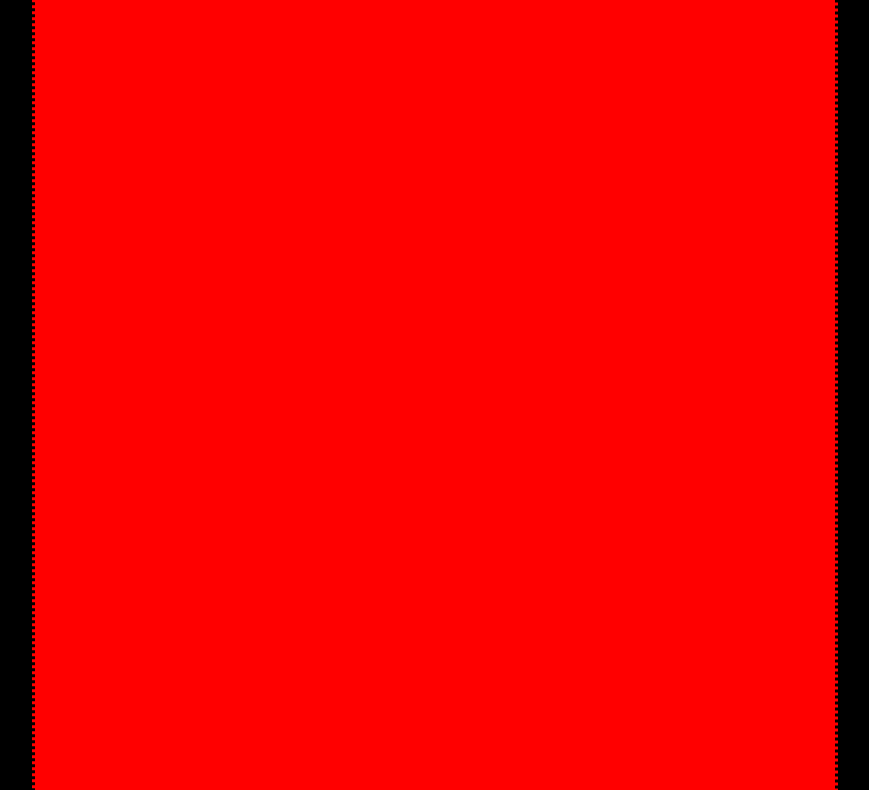
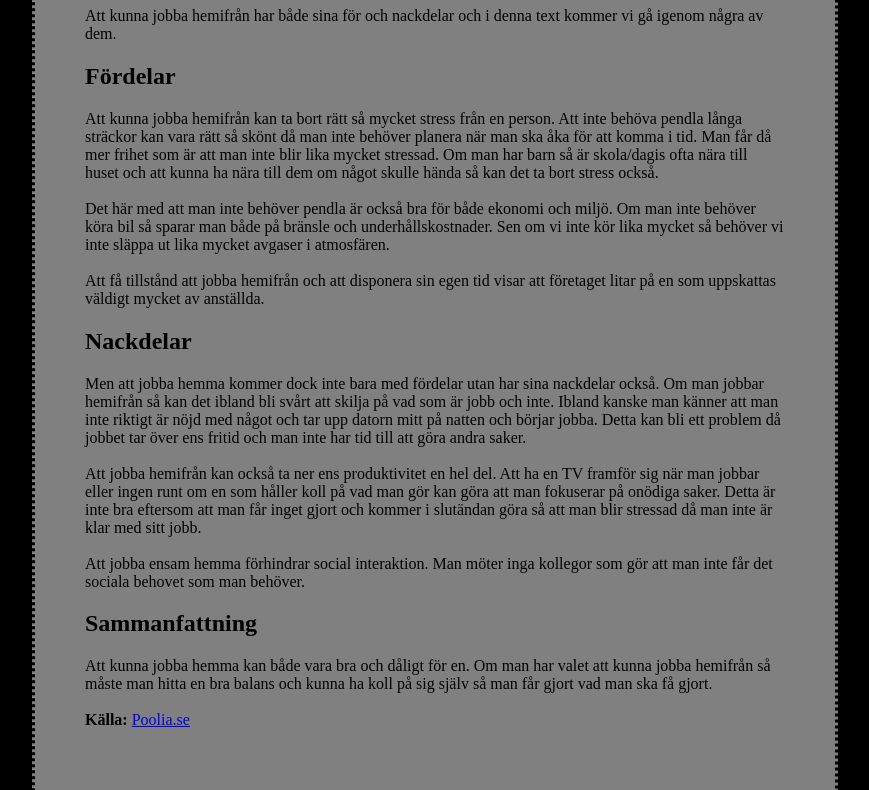
Before and after one commit to SugarMoma69/WEUWEB-prov, a plain HTML site: page index.html in a window 1280 px wide. Shown: the part 96-886 px from the top of the page, without its empty margins (205-1074 px from the left). Drawn offline with Linux system fonts and the light colour scheme.

Commit message:
Done Test

```diff
--- a/index.html
+++ b/index.html
@@ -7,6 +7,29 @@
 </head>
 <body>
 	<h1>Arbeta hemifrån</h1>
-	<p></p>
+	<p>Att kunna jobba hemifrån har både sina för och nackdelar och i denna text kommer vi gå igenom några av dem.</p>
+		<h2>Fördelar</h2>
+	<p>Att kunna jobba hemifrån kan ta bort rätt så mycket stress från en person. Att inte behöva pendla långa sträckor kan vara rätt så skönt då man inte behöver planera när man ska åka för att komma i tid. Man får då mer frihet som är att man inte blir lika mycket stressad. Om man har barn så är skola/dagis ofta nära till huset och att kunna ha nära till dem om något skulle hända så kan det ta bort stress också.
+	<br>
+	<br>
+	Det här med att man inte behöver pendla är också bra för både ekonomi och miljö. Om man inte behöver köra bil så sparar man både på bränsle och underhållskostnader. Sen om vi inte kör lika mycket så behöver vi inte släppa ut lika mycket avgaser i atmosfären.
+	<br>
+	<br>
+	Att få tillstånd att jobba hemifrån och att disponera sin egen tid visar att företaget litar på en som uppskattas väldigt mycket av anställda.
+	<br></p>
+		<h2>Nackdelar</h2>
+	<p>Men att jobba hemma kommer dock inte bara med fördelar utan har sina nackdelar också. Om man jobbar hemifrån så kan det ibland bli svårt att skilja på vad som är jobb och inte. Ibland kanske man känner att man inte riktigt är nöjd med något och tar upp datorn mitt på natten och börjar jobba. Detta kan bli ett problem då jobbet tar över ens fritid och man inte har tid till att göra andra saker.
+		<br>
+		<br>
+	Att jobba hemifrån kan också ta ner ens produktivitet en hel del. Att ha en TV framför sig när man jobbar eller ingen runt om en som håller koll på vad man gör kan göra att man fokuserar på onödiga saker. Detta är inte bra eftersom att man får inget gjort och kommer i slutändan göra så att man blir stressad då man inte är klar med sitt jobb.
+	<br>
+	<br>
+	Att jobba ensam hemma förhindrar social interaktion. Man möter inga kollegor som gör att man inte får det sociala behovet som man behöver.<br></p>
+	<h2>Sammanfattning</h2>
+	<p>Att kunna jobba hemma kan både vara bra och dåligt för en. Om man har valet att kunna jobba hemifrån så måste man hitta en bra balans och kunna ha koll på sig själv så man får gjort vad man ska få gjort.
+	<br>
+	<br>
+	<b>Källa: </b><a href="https://www.poolia.se/karriar/tips/jobba-hemifran/">Poolia.se</a></p>
+
 </body>
 </html>
--- a/styles/style.css
+++ b/styles/style.css
@@ -4,7 +4,7 @@ html {
 
 body {
 	border-radius: 25px;
-	background-color: red;
+	background-color: gray;
 	margin: auto;
 	max-width: 700px;
 	height: 1000px;
```
